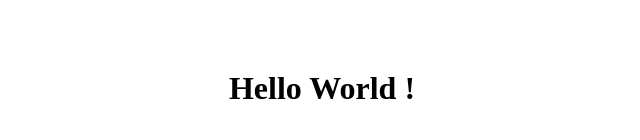
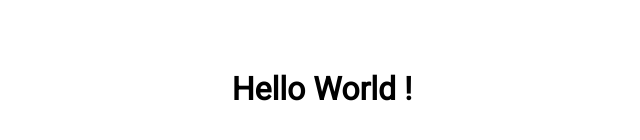
Before and after one commit to hbirdweb/oc_activite_1, a plain HTML site: page index.html in a window 1280 px wide. Shown: the part 250-390 px from the top of the page, 318-958 px from the left. Drawn offline with Linux system fonts and the light colour scheme.

Commit message:
Personnalisation de la police d'écriture avec un lien Google Font dans le HTML et l'affectation de cette police au body via le CSS

```diff
--- a/index.html
+++ b/index.html
@@ -4,6 +4,7 @@
     <meta charset="UTF-8">
     <title>Hello World !</title>
     <link rel="stylesheet" href="style.css">
+    <link href="https://fonts.googleapis.com/css?family=Roboto&display=swap" rel="stylesheet">
 </head>
 <body>
     <div>
--- a/style.css
+++ b/style.css
@@ -1,6 +1,7 @@
 body
 {
     margin: 0;
+    font-family: 'Roboto';
 }
 h1
 {
```
